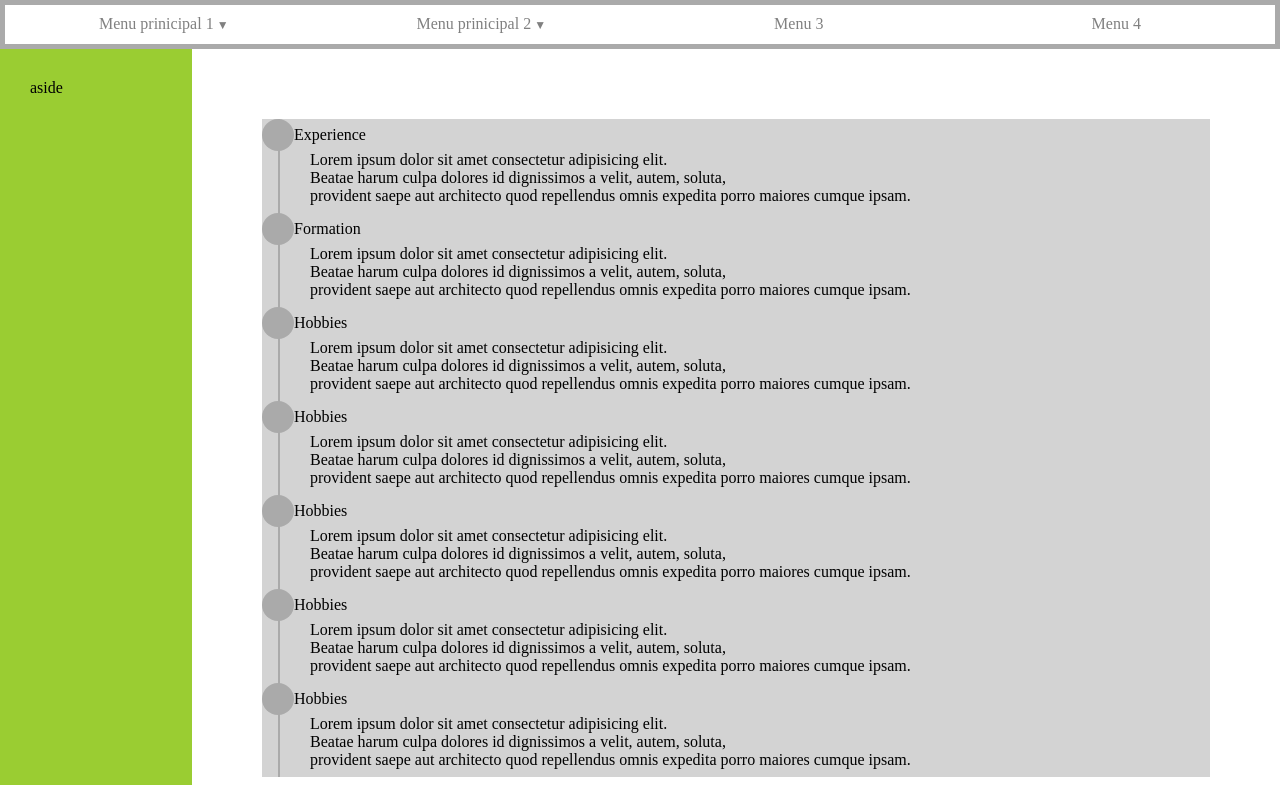
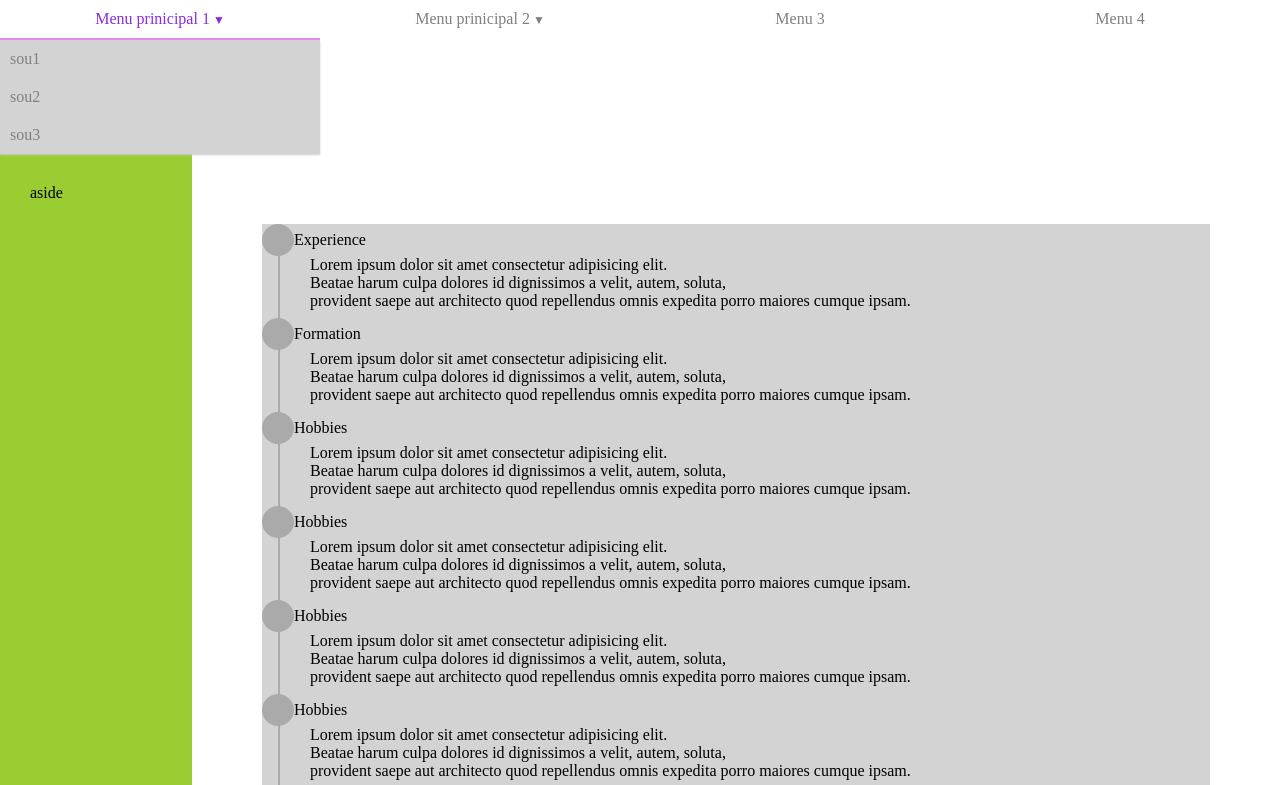
Before and after one commit to weexduunx/CV, a plain HTML site: page index.html in a window 1280 px wide. Shown: the top 785 px of the page. Drawn offline with Linux system fonts and the light colour scheme.

Commit message:
Position relative sur la classe sousMenu

```diff
--- a/css/style.css
+++ b/css/style.css
@@ -1,21 +1,16 @@
 * {
     box-sizing: border-box;
+    margin: 0px;
+    padding: 0px;
   }
 #header{
     background-color: #aaa;
-    padding: 5px;
+    padding: 50px auto;
 }
 .conteneur {
     display: flex;
-
-
 }
 
-
-*{
-    margin: 0px;
-    padding: 0px;
-}
 
 nav{
     width: 100%;
@@ -58,7 +53,7 @@ nav a:hover{
     display: none;
     box-shadow: 0px 1px 2px #CCC;
     background-color: lightgrey;
-    position: absolute;
+    position: relative;
     width: 100%;
     z-index: 1000;
 }
```
